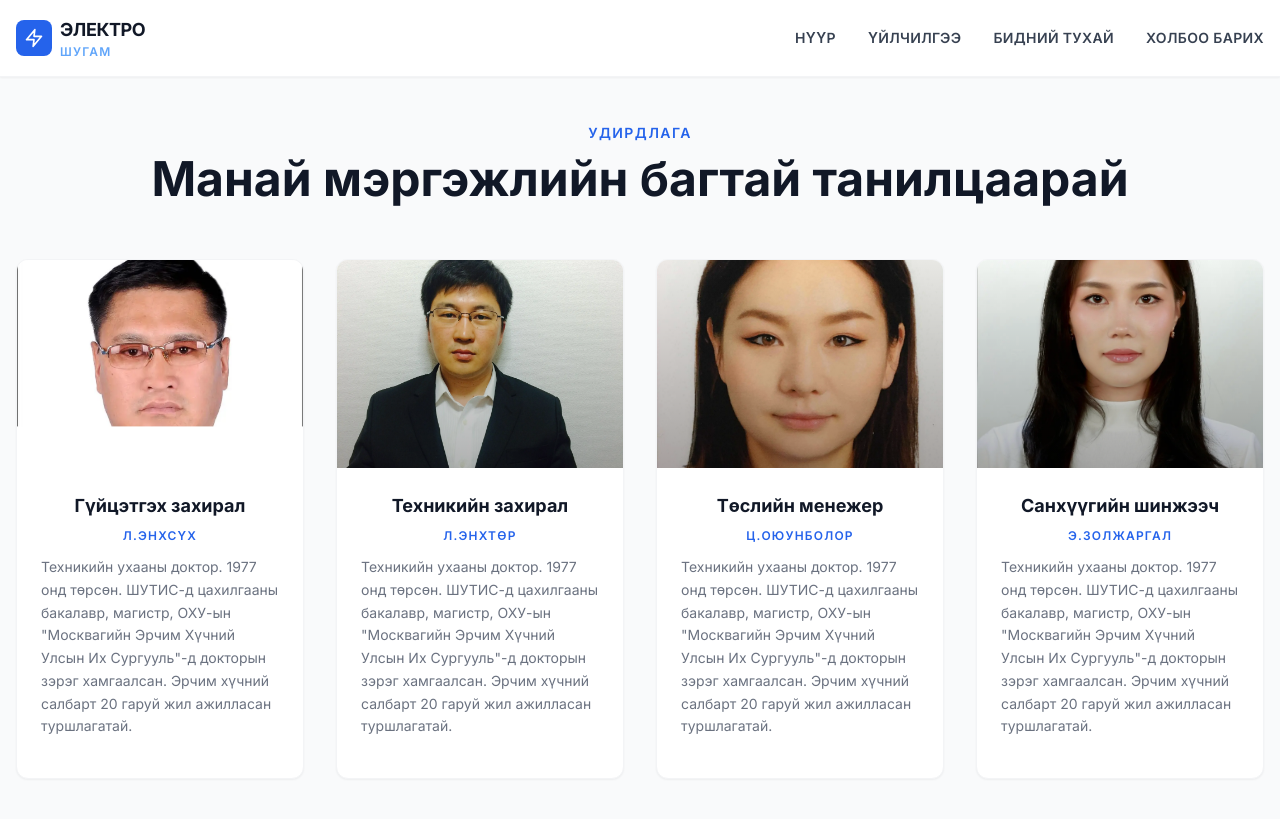
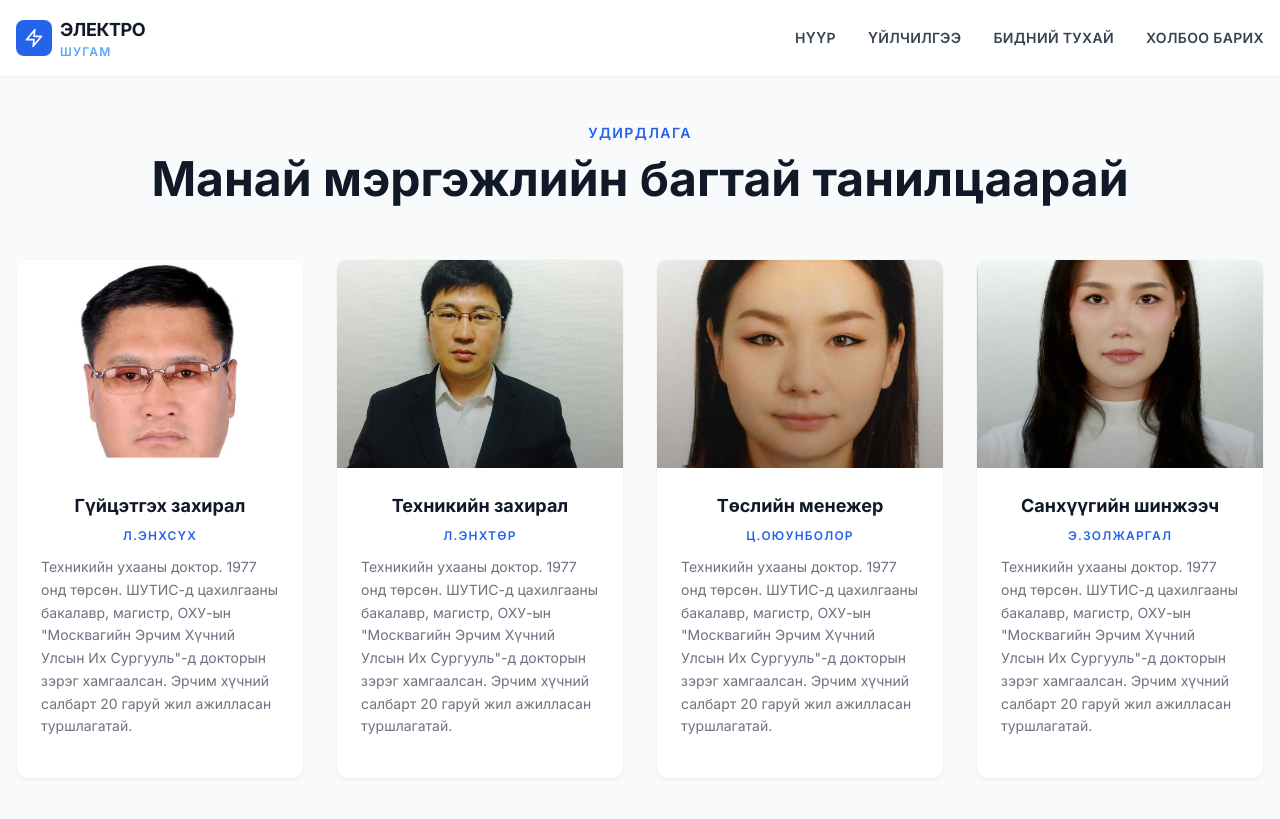
Before and after one commit to electroshugam/electroshugam_web_new, a Jekyll site: the page built from index.html, in a window 1280 px wide and 900 px high, scrolled down 3228 px. Shown: the top 819 px of the window. Built offline with Jekyll 4.4.1, drawn with Linux system fonts in a browser that asks for light colours; nearby versions of some CDN libraries.

Commit message:
fig update

```diff
--- a/index.html
+++ b/index.html
@@ -217,7 +217,7 @@ body_class: hero-dark
           <div class="relative h-52 overflow-hidden">
   <img
     src="{{ '/media/enkhsukh.webp' | relative_url }}"
-    class="w-full h-full object-cover object-top translate-y-[-20%]">
+    class="w-full h-full object-cover object-top scale-110 translate-y-[-10%]">
 </div>
       <div class="absolute inset-0 bg-gradient-to-t from-black/30 to-transparent"></div>
         <div class="p-6">
```
